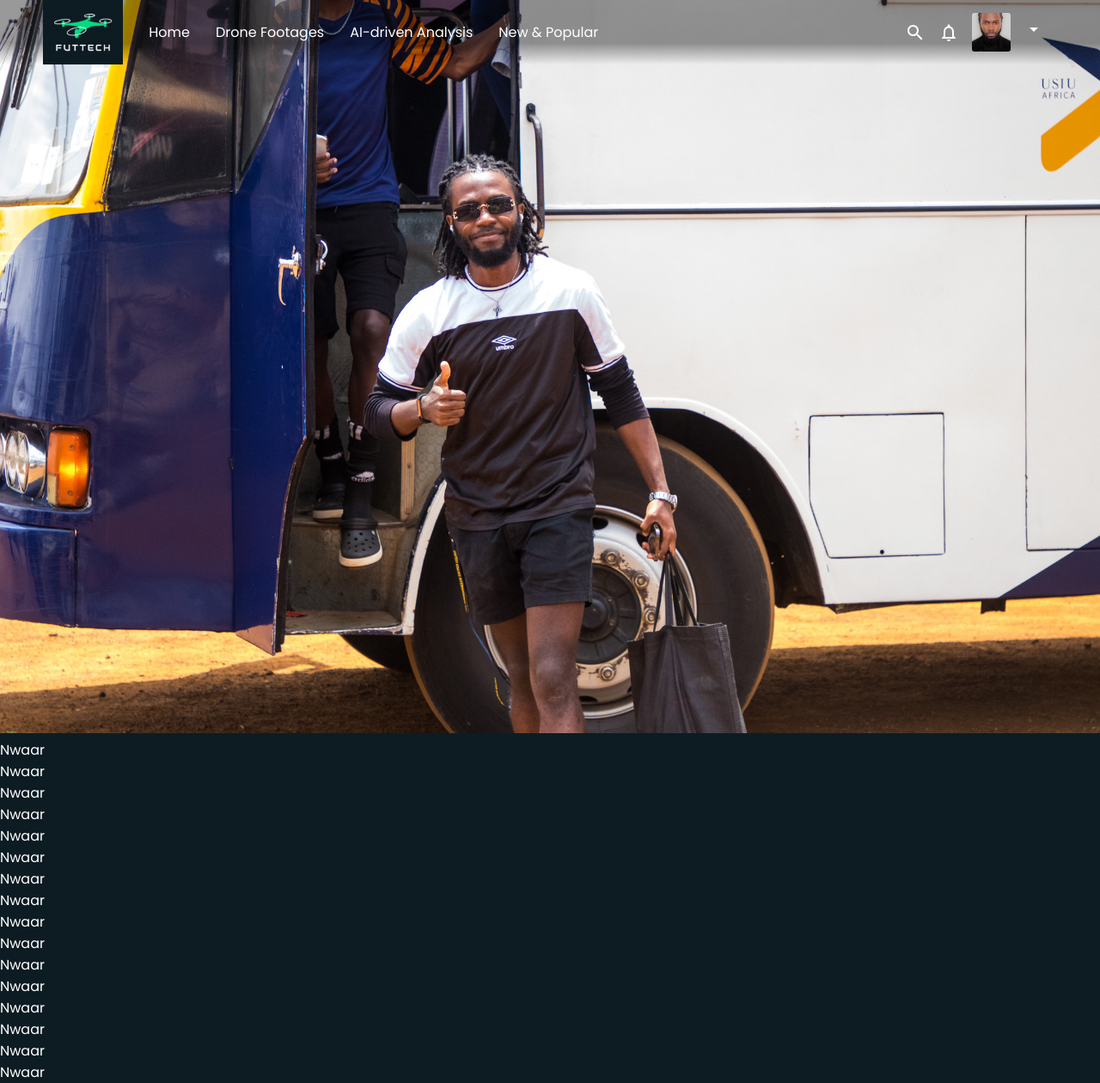
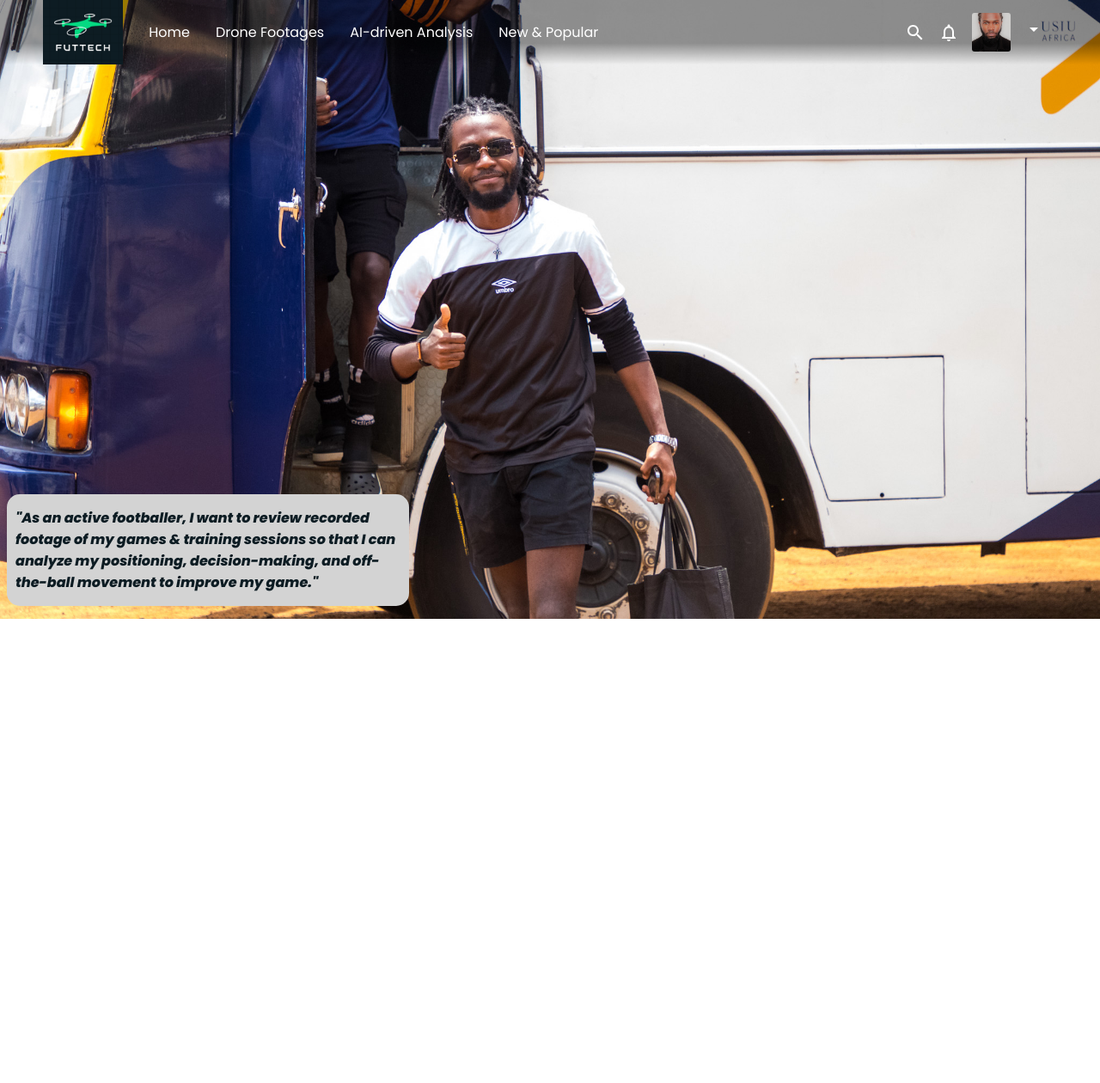
Before and after one commit to kal-kyokya/Futtech-Frontend, a React (Vite) app: page / in a window 1280 px wide. Shown: the whole page at 86% size. After the commit the page ends 800 px from the top, so only its background shows below. Built offline with nearby package versions, Linux system fonts and the light colour scheme.

Commit message:
Complete Wireframe version 1.0.0

```diff
--- /dev/null
+++ b/src/components/featured/Featured.jsx
@@ -0,0 +1,17 @@
+import './featured.scss';
+
+const Featured = () => {
+    return (
+	<div className='featured'>
+	    <img src='../../../public/poa.JPEG'
+		 alt='The website owner alighting from a bus, wide smile on his face, looking straight at the photographer with his thumb up.'/>
+	    <div className='info'>
+		<span className='poppins-extrabold-italic'>
+		    "As an active footballer, I want to review recorded footage of my games & training sessions so that I can analyze my positioning, decision-making, and off-the-ball movement to improve my game."
+		</span>
+	    </div>
+	</div>
+    );
+};
+
+export default Featured;
--- /dev/null
+++ b/src/components/featured/featured.scss
@@ -0,0 +1,21 @@
+.featured {
+    height: 90vh;
+    position: relative;
+
+    img {
+	width: 100%;
+	height:100%;
+	object-fit: cover;
+    }
+
+    .info {
+	position: absolute;
+	width: 35%;
+	bottom: 15px;
+	left: 8px;
+	background-color: #D3D3D3;
+	padding: 15px 10px;
+	border-radius: 15px;
+	color: #0D1C23;
+    }
+}
--- a/src/home/Home.jsx
+++ b/src/home/Home.jsx
@@ -1,29 +1,12 @@
 import './home.scss';
 import Navbar from '../components/Navbar';
+import Featured from '../components/featured/Featured';
 
 const Home = () => {
     return (
 	<div className='home'>
 	    <Navbar/>
-	    <img width='100%'
-		 src='../../public/poa.JPEG'
-		 alt='The website owner alighting from a bus, wide smile on his face, looking straight at the photographer with his thumb up.'/>
-	    <p>Nwaar</p>
-	    <p>Nwaar</p>
-	    <p>Nwaar</p>
-	    <p>Nwaar</p>
-	    <p>Nwaar</p>
-	    <p>Nwaar</p>
-	    <p>Nwaar</p>
-	    <p>Nwaar</p>
-	    <p>Nwaar</p>
-	    <p>Nwaar</p>
-	    <p>Nwaar</p>
-	    <p>Nwaar</p>
-	    <p>Nwaar</p>
-	    <p>Nwaar</p>
-	    <p>Nwaar</p>
-	    <p>Nwaar</p>
+	    <Featured/>
 	</div>
     );
 }
```
Also changed, not shown: Whiteboards/09-March-2025_1-SSH_Port_Forwarding-Tunneling/README.md (renamed from Whiteboards/09-March-2025/README.md), Whiteboards/09-March-2025_2-Home_page_Version_1_0/README.md (added), 2 other files (tests, documents, lock files or other folders).
